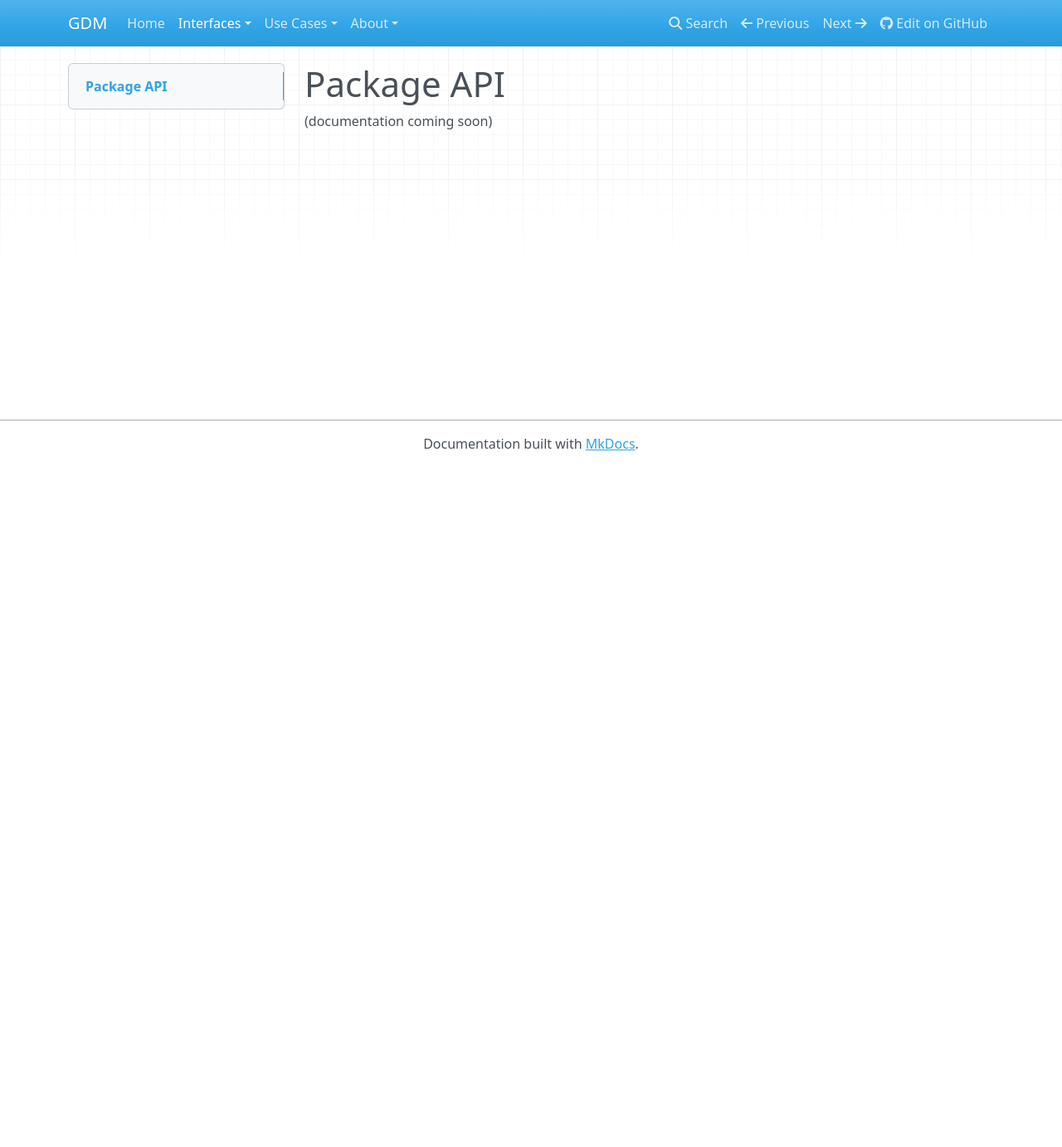
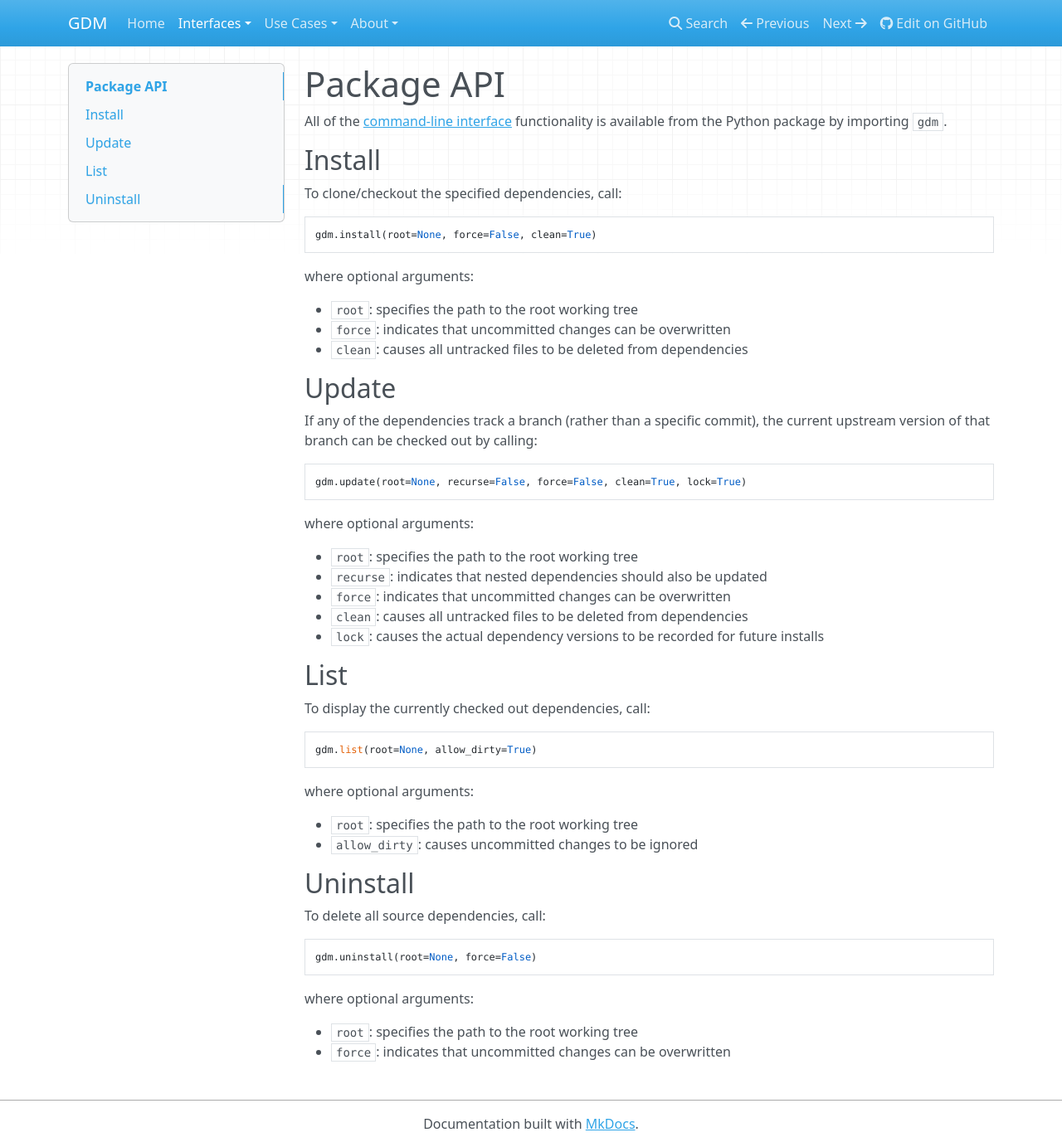
Before and after one commit to jacebrowning/gitman, an MkDocs documentation site: the page built from docs/interfaces/api.md, in a window 1280 px wide and 1383 px high. Shown: the whole window at 83% size. Built offline with MkDocs 1.6.1, drawn with Linux system fonts in a browser that asks for light colours; nearby versions of some CDN libraries; old or Windows-style settings are respelled for this version of MkDocs.

Commit message:
Document package interface

````diff
--- a/docs/interfaces/api.md
+++ b/docs/interfaces/api.md
@@ -1,3 +1,59 @@
 # Package API
 
-(documentation coming soon)
+All of the [command-line interface](cli.md) functionality is available from the Python package by importing `gdm`.
+
+## Install
+
+To clone/checkout the specified dependencies, call:
+
+```python
+gdm.install(root=None, force=False, clean=True)
+```
+
+where optional arguments:
+
+- `root`: specifies the path to the root working tree
+- `force`: indicates that uncommitted changes can be overwritten
+- `clean`: causes all untracked files to be deleted from dependencies
+
+## Update
+
+If any of the dependencies track a branch (rather than a specific commit), the current upstream version of that branch can be checked out by calling:
+
+```python
+gdm.update(root=None, recurse=False, force=False, clean=True, lock=True)
+```
+
+where optional arguments:
+
+- `root`: specifies the path to the root working tree
+- `recurse`: indicates that nested dependencies should also be updated
+- `force`: indicates that uncommitted changes can be overwritten
+- `clean`: causes all untracked files to be deleted from dependencies
+- `lock`: causes the actual dependency versions to be recorded for future installs
+
+## List
+
+To display the currently checked out dependencies, call:
+
+```python
+gdm.list(root=None, allow_dirty=True)
+```
+
+where optional arguments:
+
+- `root`: specifies the path to the root working tree
+- `allow_dirty`: causes uncommitted changes to be ignored
+
+## Uninstall
+
+To delete all source dependencies, call:
+
+```python
+gdm.uninstall(root=None, force=False)
+```
+
+where optional arguments:
+
+- `root`: specifies the path to the root working tree
+- `force`: indicates that uncommitted changes can be overwritten
````
Also changed, not shown: docs/interfaces/cli.md (+1 -1 lines), docs/interfaces/plugin.md (+1 -1 lines).
